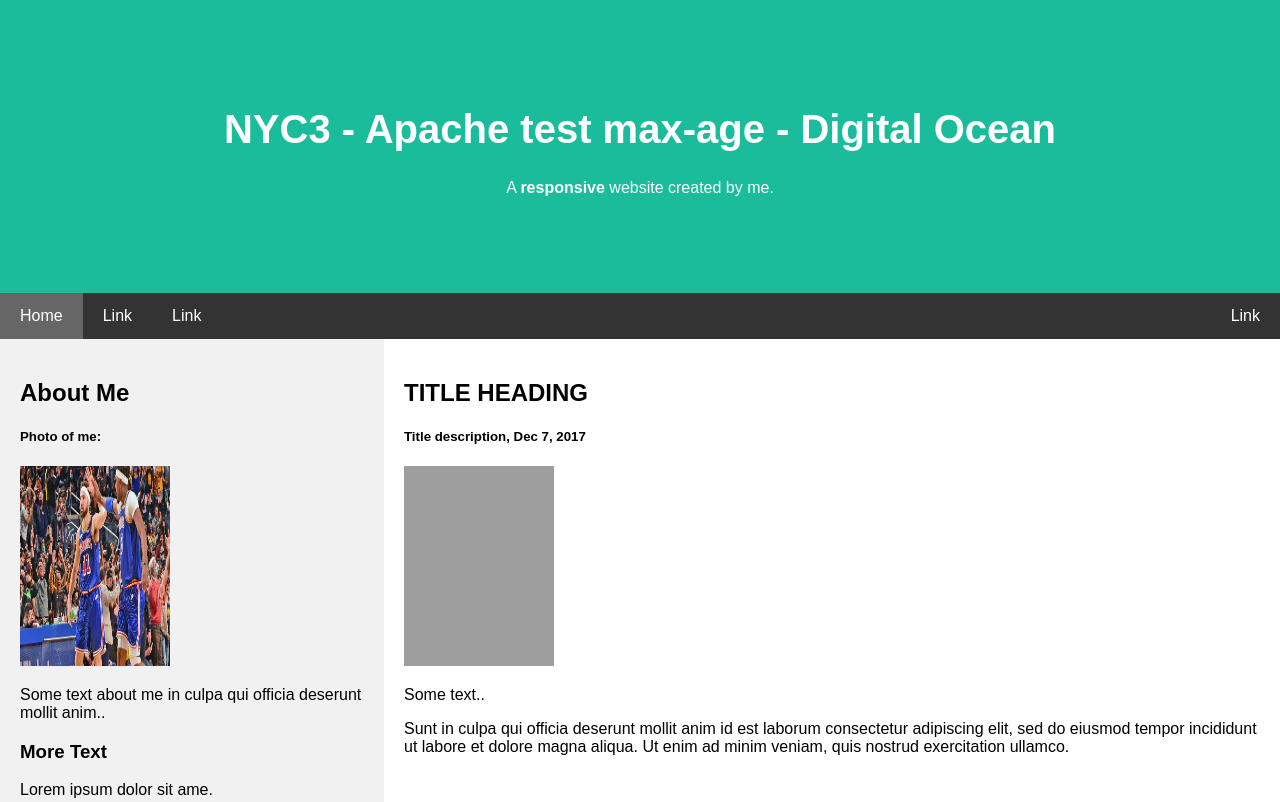
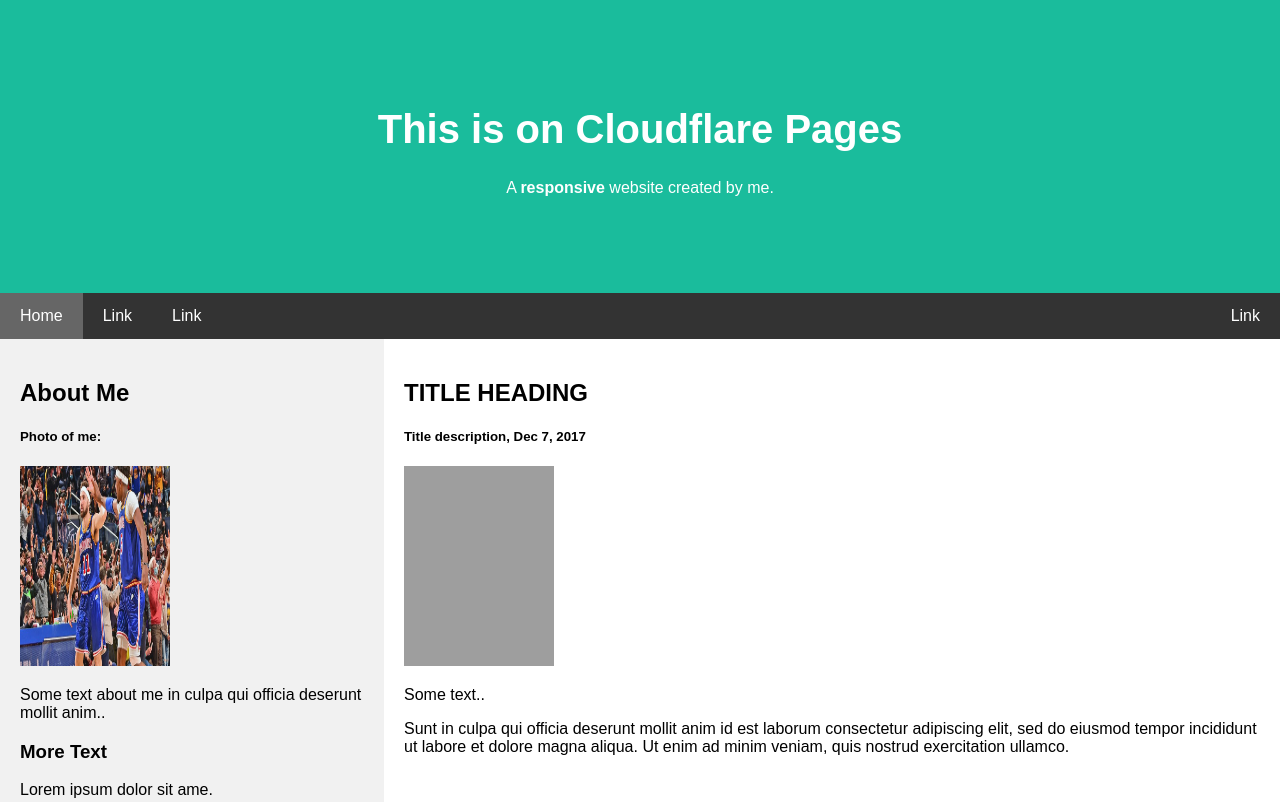
Before and after one commit to edenwee/static, a plain HTML site: page index.html in a window 1280 px wide. Shown: the top 802 px of the page. Drawn offline with Linux system fonts and the light colour scheme; grey boxes are pictures that could not be loaded.

Commit message:
changes again

```diff
--- a/index.html
+++ b/index.html
@@ -124,7 +124,7 @@ body {
 <body>
 
 <div class="header">
-  <h1>NYC3 - Apache test max-age - Digital Ocean</h1>
+  <h1>This is on Cloudflare Pages</h1>
   <p>A <b>responsive</b> website created by me.</p>
 </div>
 
```
